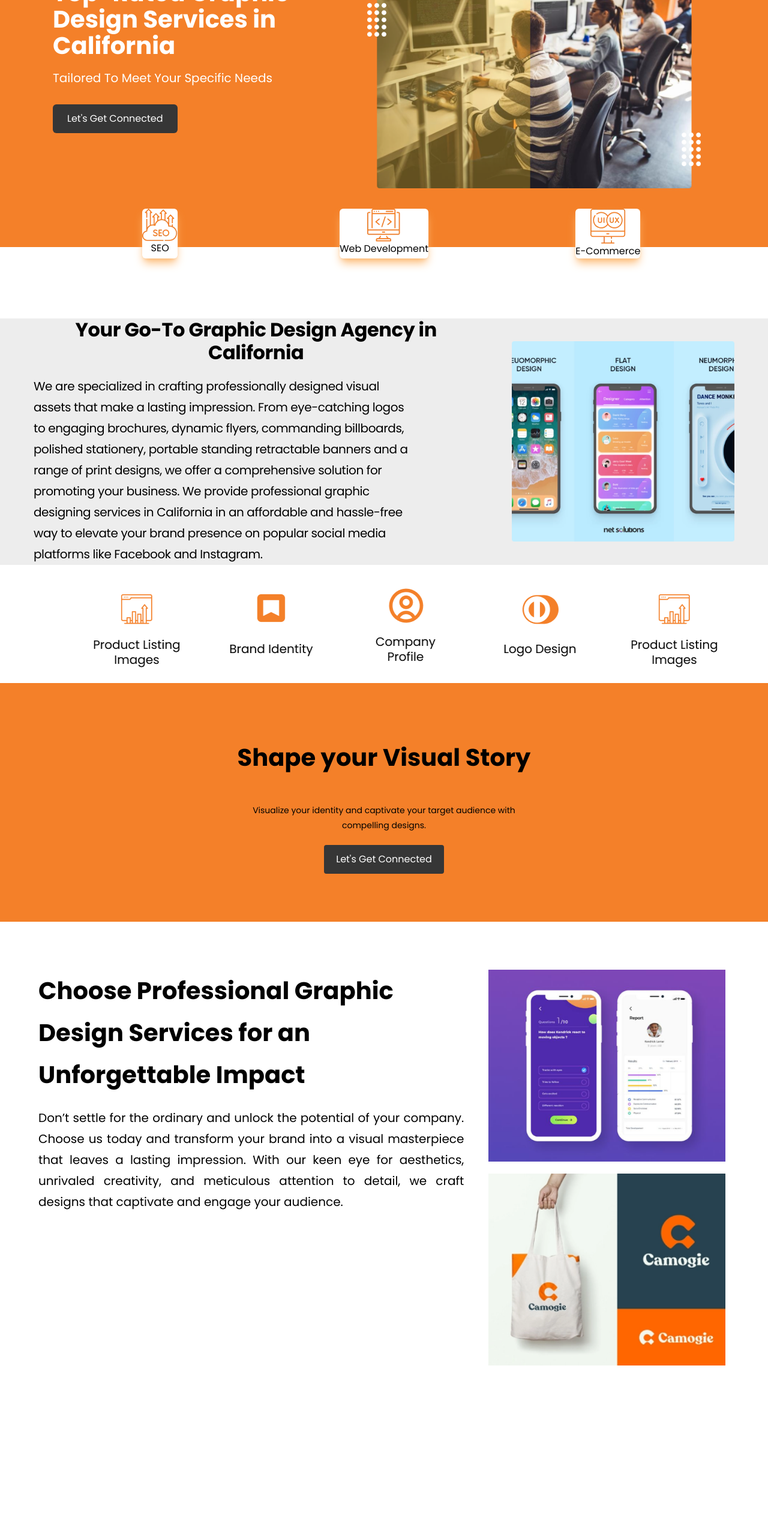
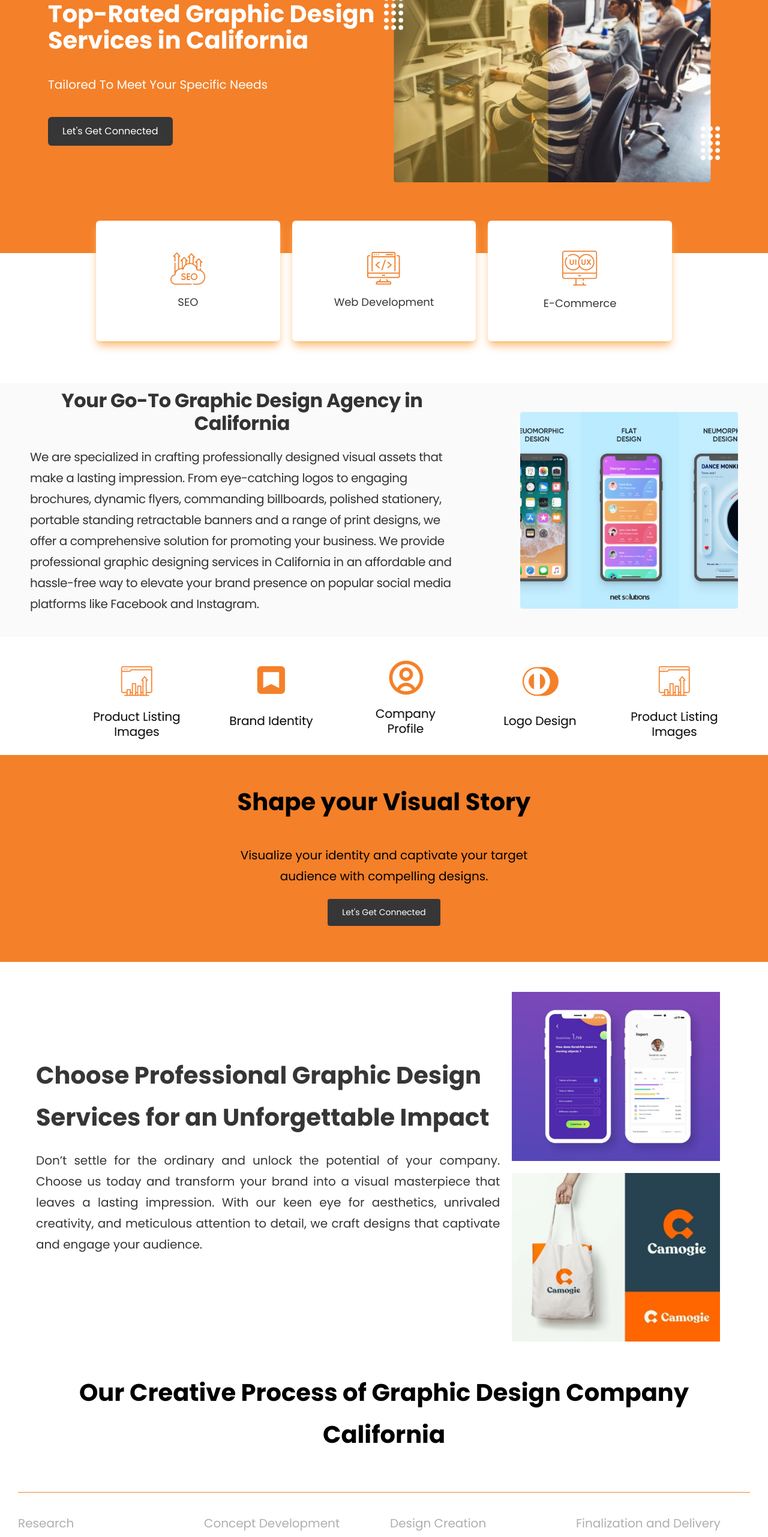
Before and after one commit to HumairaBatool/NaqsTech, a React (Create React App) app: page /graphicdesign in a window 1280 px wide. Shown: the part 234-2797 px from the top of the page at 60% size. Built offline with nearby package versions, Linux system fonts and the light colour scheme.

Commit message:
Graphic-Design-QA1

```diff
--- a/src/Components/Graphic-Design.js
+++ b/src/Components/Graphic-Design.js
@@ -50,45 +50,47 @@ function GraphicDesign() {
     <div>
       <div className="mx-auto ">
         {/*First Section*/}
-        <div className=" bg-[#F48029] max-w-full container lg:pb-[50px] xs:pb-[8rem] md:pt-[40px] xs:pt-2">
-          <div className=" grid lg:grid-cols-2 md:grid-cols-1 lg:pl-14 lg:pr-28 items-center ">
+        <div className=" bg-[#F48029] max-w-full container xs:px-[30px] xl:px-[80px] xs:pb-[70px]  xs:pt-[10px] md:pt-[55px] xl:pt-[60px]">
+          <div className=" grid lg:grid-cols-2 md:grid-cols-1 content-center items-center ">
             {/* First Column */}
-            <div className="text-left md:pb-20 lg:pb-28 lg:mt-4 text-white xs:mx-8 lg:pt-10">
-              <h1 className="xs:text-[17px] xs3:text-[28px] md:text-[35px]  lg:text-[40px] xs:font-[700] lg:font-[700] lg:leading-[44px] md:leading-[49px] sm:leading-[39.2px]  xs:leading-[28px]">
+            <div className="text-left text-white">
+              <h1 className="xs:pb-[20px] xs:text-[17px] xs3:text-[28px] md:text-[35px]  lg:text-[40px] xs:font-[700] xs3:leading-[39.2px] xs3:font-[700] lg:leading-[44px] md:leading-[49px] sm:leading-[39.2px]  xs:leading-[28px]">
                 Top-Rated Graphic Design Services in California
               </h1>
-              <h1 className="my-3 xs:font-[400]  xs:text-[14px] md:text-[20px] md:leading-[40px] xs:leading-[25px]">
+              <h1 className=" xs:pb-[10px] my-3 xs:font-[400]  xs:text-[14px] md:text-[20px] md:leading-[40px] xs:leading-[25px]">
                 Tailored To Meet Your Specific Needs
               </h1>
-              <button className="my-3 bg-[#363636]  rounded-md px-[24px] py-[12px] align-left hover:bg-white hover:text-black">
+
+              <button className=" my-3 bg-[#363636]  rounded-md px-[24px] py-[12px] align-left hover:bg-white hover:text-black">
                 Let's Get Connected
               </button>
+              <div className="xs:pb-[10px]"></div>
             </div>
 
             {/* Second Column */}
-            <div className=" overflow-hidden lg:pt-8 lg:px-0 xs:px-10">
-              <img className="lg:mb-12 xs:w-full" src={img2} alt="" />
+            <div className=" overflow-hidden md:py-[20px] lg:py-[0px] flex items-center content-center">
+              <img
+                className="hidden md:block lg:mb-12 xs:w-full"
+                src={img2}
+                alt=""
+              />
             </div>
           </div>
         </div>
       </div>
 
       {/*Cards section*/}
-
-      <div>
+      <div className="xs:pb-[50px]">
         <Cards />
       </div>
-
       {/*2nd Section */}
-
-      <div className=" max-auto  bg-white pt-20 ">
-        <div className="bg-[#EDEDED] grid lg:grid-cols-3 xs:grid-cols-1 tracking-tight md:grid-cols-1 lg:px-0 xs:px-4">
-
-          <div className="col-span-2  text-black container relative lg:px-14  xs:leading-[24px] xs:pt-[50px] lg:pt-[0px] justify-center content-center">
-            <div className=" text-center relative container lg:px-[50px] md:px-[50px] xs3:px-[30px] xs5:px-[30px] xs7:px-[100px] xs1:px-[10px] xs:px-[20px] xs:text-[21px] xs:leading-[28px] xs3:text-[28px] xs3:leading-[39.2px] md:text-[32px] md:leading-[38px] text-4xl text-black font-bold pr-2">
+      <div className=" max-auto bg-[#FAFAFA] xs:px-[30px] xl:px-[50px] xs:pt-[50px] xl:pt-[10px] ">
+        <div className=" grid lg:grid-cols-3 xs:grid-cols-1 tracking-tight md:grid-cols-1 ">
+          <div className="xl:pr-[80px] col-span-2  text-black container relative  xs:leading-[24px] justify-center content-center">
+            <div className="text-[#333] text-center relative container xs:text-[21px] xs:leading-[28px] xs3:text-[28px] xs3:leading-[39.2px] md:text-[32px] md:leading-[38px] text-4xl xs:font-[700]">
               Your Go-To Graphic Design Agency in California
             </div>
-            <p className="lg:pr-28 text-left pt-5 text-2xl leading-10 xs:text-[14px] xs:leading-[21px] md:text-[20px] md:leading-[35px] ">
+            <p className="text-[#333] xs:pb-[37px] xs:pt-[20px] text-2xl leading-10 xs:text-[14px] xs:leading-[21px] md:text-[20px] md:leading-[35px] ">
               We are specialized in crafting professionally designed visual
               assets that make a lasting impression. From eye-catching logos to
               engaging brochures, dynamic flyers, commanding billboards,
@@ -101,12 +103,12 @@ function GraphicDesign() {
             </p>
           </div>
 
-            <div className=" bg-[#EDEDED]  relative  flex justify-center content-center">
+          <div className=" bg-[#FAFAFA] relative  flex justify-center content-center">
             <img
               src={img1}
               alt=""
-            className="lg:py-0 xs:py-10  lg:pr-14 max-w-full max-h-full lg:absolute inset-0 m-auto"
-            style={{ width: '100%', height: 'auto', maxHeight: '100%' }}
+              className="  lg:pl-[15px] xl:pl-[30px]  lg:absolute inset-0 m-auto xl:pb-[20px] xl:pt-[10px]"
+              style={{ width: "100%", height: "", maxHeight: "100%" }}
             />
           </div>
         </div>
@@ -115,31 +117,33 @@ function GraphicDesign() {
       <Slider></Slider>
       {/*3rd Section */}
 
-      <div className="text-center bg-[#F48029] lg:px-40 sm:px-5">
-        <p className="xs:pt-[50px] lg:px-[100px] xs:px-[8px] xs:text-[19px] xs:font-[700] xs:leading-[28px] xs3:text-[28px] xs3:leading-[39.2px] md:text-[40px] md:leading-[56px]  lg:pt-24 lg:pb-6 text-5xl font-extrabold">
+      <div className="text-center bg-[#F48029] xs:px-[30px] lg:pb-[60px] xs:py-[50px]">
+        <p className=" xs:text-[19px] xs:font-[700] xs:leading-[28px] xs:mb-[20px] xs3:text-[28px] xs3:leading-[39.2px] md:text-[40px] md:leading-[56px]  font-[800]">
           Shape your Visual Story
         </p>
         <br />
-        <p className="xs:text-[14px] xs:leading-[25px]  text-2xl leading-relaxed md:px-[200px] xs:px-[45px] font-normal lg:px-60">
+        <div className=" container xl:max-w-[40%] lg:max-w-[45%]  md:max-w-[55%] mx-auto">
+          <p className=" xs:text-[14px] md:text-[20px]  xs:leading-[25px]  xs:mb-[14.4px] md:leading-[35px]  font-[400]">
             Visualize your identity and captivate your target audience with
             compelling designs.
           </p>
-        <div className="pt-5 pb-20">
-          <button className="py-3 px-5 rounded bg-[#363636] p-1 hover:bg-white hover:text-black text-white">
+        </div>
+        <div className="xs:mt-[50px] lg:mt-[20px]">
+          <button className="py-[12px] px-[24px] text-[14px] rounded bg-[#363636] hover:bg-white hover:text-black text-white">
             Let's Get Connected
           </button>
         </div>
       </div>
 
       {/*4th Section */}
-      <div className="max-auto grid lg:grid-cols-3 xs:grid-cols-1 bg-white md:pt-20 xs:pt-10">
-        <div className="col-span-2">
-          <div className="text-justify  text-black lg:pl-16 lg:pr-20 xs:px-4 lg:px-0">
-            <div className="xs:text-[17px] xs:font-[600] xs:leading-[28px] xs3:text-[28px] xs3:font-[700] xs3:leading-[39.2px] md:text-[35px] md:leading-[49px] lg:text-[40px] lg:leading-[70px] lg:text-left xs:text-center text-4xl  text-black font-extrabold leading-relaxed space-x-0 pr-2">
+      <div className="max-auto grid lg:grid-cols-3 xs:grid-cols-1 bg-white xs:px-[30px] lg:px-[60px] xs:pt-[50px]">
+        <div className="col-span-2 items-center flex ">
+          <div className="text-justify text-[#363636] ">
+            <div className=" xs:pb-[20px] xs:text-[17px] xs:font-[600] xs:leading-[28px] xs3:text-[28px] xs3:font-[700] xs3:leading-[39.2px] md:text-[35px] md:leading-[49px] lg:text-[40px] lg:leading-[70px] lg:text-left xs:text-center text-4xl font-[800] leading-[1.4rem] ">
               Choose Professional Graphic Design Services for an Unforgettable
               Impact
             </div>
-            <p className="xs:text-[14px] xs:leading-[21px] xs:pb-[37px] md:text-[20px] md:leading-[35px] md:pb-[40px]  pt-5 text-2xl leading-10">
+            <p className="xs:text-[14px] xs:leading-[21px] xs:pb-[37px] md:pb-[40px] md:text-[20px] md:leading-[35px]">
               Don’t settle for the ordinary and unlock the potential of your
               company. Choose us today and transform your brand into a visual
               masterpiece that leaves a lasting impression. With our keen eye
@@ -148,20 +152,19 @@ function GraphicDesign() {
             </p>
           </div>
         </div>
-        <div className="relative lg:left-[-55px] ">
-          <img src={img7} alt="" className="xs:w-full px-4" />
-          <img src={img8} alt="" className="pt-5 xs:w-full px-4"></img>
+        <div className="">
+          <img src={img7} alt="" className="xs:w-full xs:px-[16px]  sm:px-[40px] lg:px-[20px] xs:mb-[20px]" />
+          <img src={img8} alt="" className=" xs:w-full xs:px-[16px] sm:px-[40px] lg:px-[20px] xs:mt-[20px]"></img>
         </div>
       </div>
       {/*5th Section */}
 
-      <div className="xs:py-[50px] ">
-
-        <div className="xs:text-[17px] xs:font-[600] xs:leading-[28px] text-black xs3:text-[28px] xs3:font-[700] xs3:leading-[39.2px]  md:text-[35px] md:leading-[49px]  lg:text-[40px] lg:leading-[70px]  text-4xl font-extrabold leading-relaxed lg:px-40 xs:px-[50px] text-center lg:pt-60 ">
+      <div className="xs:py-[50px] xs:px-[30px] ">
+        <div className="xs:pb-[44.4px] xs:text-[17px] xs:font-[600] xs:leading-[28px] text-black xs3:text-[28px] xs3:font-[700] xs3:leading-[39.2px]  md:text-[35px] md:leading-[49px]  lg:text-[40px] lg:leading-[70px]  text-4xl font-extrabold leading-relaxed text-center ">
           Our Creative Process of Graphic Design Company California
         </div>
 
-        <div className="px-40">
+        <div className=" xs:pb-[20px] ">
           <div className="w-full h-px bg-[#F48029] my-4 "></div>
         </div>
         <HideShowText></HideShowText>
--- a/src/Components/GraphicDesignCards.js
+++ b/src/Components/GraphicDesignCards.js
@@ -22,11 +22,13 @@ import image3 from "../img/icon3.webp";
     ];
 
     return(
-        <div className="flex justify-center"> {/* Add this container */}
-        <div className="xs:px-8 lg:px-20 relative w-full grid md:grid-cols-3 xs:grid-cols-2 lg:-mt-16 md:-mt-[68px] xs:-mt-[70px] md:pb-[20px] mx-auto"> {/* Center align and add mx-auto */}
-            {datials.map(el => <InnerCard image={el.image} heading={el.heading} />)}
+        <div className=" xs:px-[10px] xs:py-[10px] xl:px-[150px]">
+        <div className="xs:relative lg:relative-none  grid md:grid-cols-3 xs:grid-cols-2 lg:-mt-16 md:-mt-[68px] xs:-mt-[70px] ">
+          {datials.map((el) => (
+            <InnerCard image={el.image} heading={el.heading} />
+          ))}
         </div>
-    </div>
+      </div>
     );
 }
 
--- a/src/Components/Hidden-Text-GD.js
+++ b/src/Components/Hidden-Text-GD.js
@@ -9,6 +9,7 @@ const HideShowText = () => {
     if (openColumnIndex === index) {
       return;
     }
+
 
    // Close the previously opened column (if any)
    if (openColumnIndex !== null) {
@@ -29,17 +30,20 @@ const HideShowText = () => {
 };
 
   return (
-    <div className="grid md:grid-cols-4 xs:grid-cols-1 gap-5 lg:mx-20 xs:mx-[20px] text-center mb-20 ">
+    <div className="grid md:grid-cols-4 xs:grid-cols-1 md:gap-5 xs:gap-0 text-left ">
+
+
+
       <div>
         <button
           onClick={() => handleTextToggle(0)}
-          className={`text-black cursor-pointer ${openColumnIndex === 0 ? 'font-black' : ''}`}
+          className={`cursor-pointer ${openColumnIndex === 0 ? 'font-normal text-black' : 'text-[#B0AFAF]'}`}
         >
-          <div className="text-gray-500 text-2xl">Research</div>
+          <div className="text-[#B0AFAF] text-[20px]">Research</div>
         </button>
         {columnVisibility[0] && (
-          <div className="mt-10">
-            <p className="text-2xl">
+          <div className="xs:py-[20px]">
+            <p className="xs:text-[14px] md:text-[20px]">
               We gather information about the project, including the client’s
               goals, and design requirements. We research to understand the
               industry, competitors, and trends, gaining insights that inform
@@ -52,13 +56,13 @@ const HideShowText = () => {
       <div>
         <button
           onClick={() => handleTextToggle(1)}
-          className={`text-black cursor-pointer ${openColumnIndex === 1 ? 'font-black' : ''}`}
+          className={`cursor-pointer ${openColumnIndex === 0 ? 'font-normal text-black' : 'text-[#B0AFAF]'}`}
         >
-          <div className="text-gray-500 text-2xl">Concept Development</div>
+          <div className="text-[#B0AFAF] text-[20px]">Concept Development</div>
         </button>
         {columnVisibility[1] && (
-          <div className="mt-10">
-            <p className="text-2xl ">
+          <div className="xs:py-[20px]">
+            <p className="xs:text-[14px] md:text-[20px]">
               After gathering information, we explore various directions to
               create initial design concepts that align with the project’s goals
               and reflect the brand’s identity.
@@ -70,13 +74,13 @@ const HideShowText = () => {
       <div>
         <button
           onClick={() => handleTextToggle(2)}
-          className={`text-black cursor-pointer ${openColumnIndex === 2 ? 'font-black' : ''}`}
+          className={`cursor-pointer ${openColumnIndex === 0 ? 'font-normal text-black' : 'text-[#B0AFAF]'}`}
         >
-          <div className="text-gray-500 text-2xl">Design Creation</div>
+          <div className="text-[#B0AFAF] text-[20px]">Design Creation</div>
         </button>
         {columnVisibility[2] && (
-          <div className="mt-10">
-            <p className="text-2xl ">
+          <div className="xs:py-[20px]">
+            <p className="xs:text-[14px] md:text-[20px] ">
               After research and concept development, we create the required
               design and send it to our client for feedback or approval.
             </p>
@@ -87,19 +91,20 @@ const HideShowText = () => {
       <div>
         <button
           onClick={() => handleTextToggle(3)}
-          className={`text-black cursor-pointer ${openColumnIndex === 3 ? 'font-normal' : ''}`}
+          className={`cursor-pointer ${openColumnIndex === 0 ? 'font-normal text-black' : 'text-[#B0AFAF]'}`}
         >
-          <div className="text-gray-500 text-2xl">Finalization and Delivery</div>
+          <div className="text-[#B0AFAF] text-[20px]">Finalization and Delivery</div>
         </button>
         {columnVisibility[3] && (
-          <div className="mt-10">
-            <p className="text-2xl">
+          <div className={`${columnVisibility[3] ? 'md:col-span-4' : 'col-span-1'}`}>
+          <p className="xs:text-[14px]  md:text-[20px] xs:py-[20px] ">
               Once the design is refined and approved, we prepare the design
               files in the required formats and deliver them to the client.
             </p>
           </div>
         )}
       </div>
+
     </div>
   );
 };
--- a/src/Components/InnerCard.js
+++ b/src/Components/InnerCard.js
@@ -1,14 +1,17 @@
 import React, {Component} from "react";
 
 class InnerCard extends Component {
-
-    render(){
-        return(
-            <div className="rounded-md bg-white shadow-lg  text-center justify-self-center shadow-orange-300 ">
-                <span className="flex items-center justify-center content-center "><img src={this.props.image} alt="icon" /></span>
-                <h3>{this.props.heading}</h3>
-            </div>
-        );
+    render() {
+      return (
+        <div className="xs:mx-[10px] xs:mb-[10px] rounded-md bg-white shadow-lg  text-center flex content-center items-center justify-center shadow-orange-300 ">
+          <div className="xs:px-[15px] xs:py-[22px] md:py-[50px]">
+            <span className="flex items-center justify-center content-center xs:mb-[15px] ">
+              <img src={this.props.image} alt="icon" />
+            </span>
+            <h3 className="xs:mt-[8px] xs:text-[14px] md:text-[18px] text-[#363636] ">{this.props.heading}</h3>
+          </div>
+        </div>
+      );
     }
-}
+  }
 export default InnerCard;
```
Also changed, not shown: src/Components/E-Commerce-Responsive-Cards.js (+1 -15 lines). Lines whose indentation alone changed are shown as unchanged.
